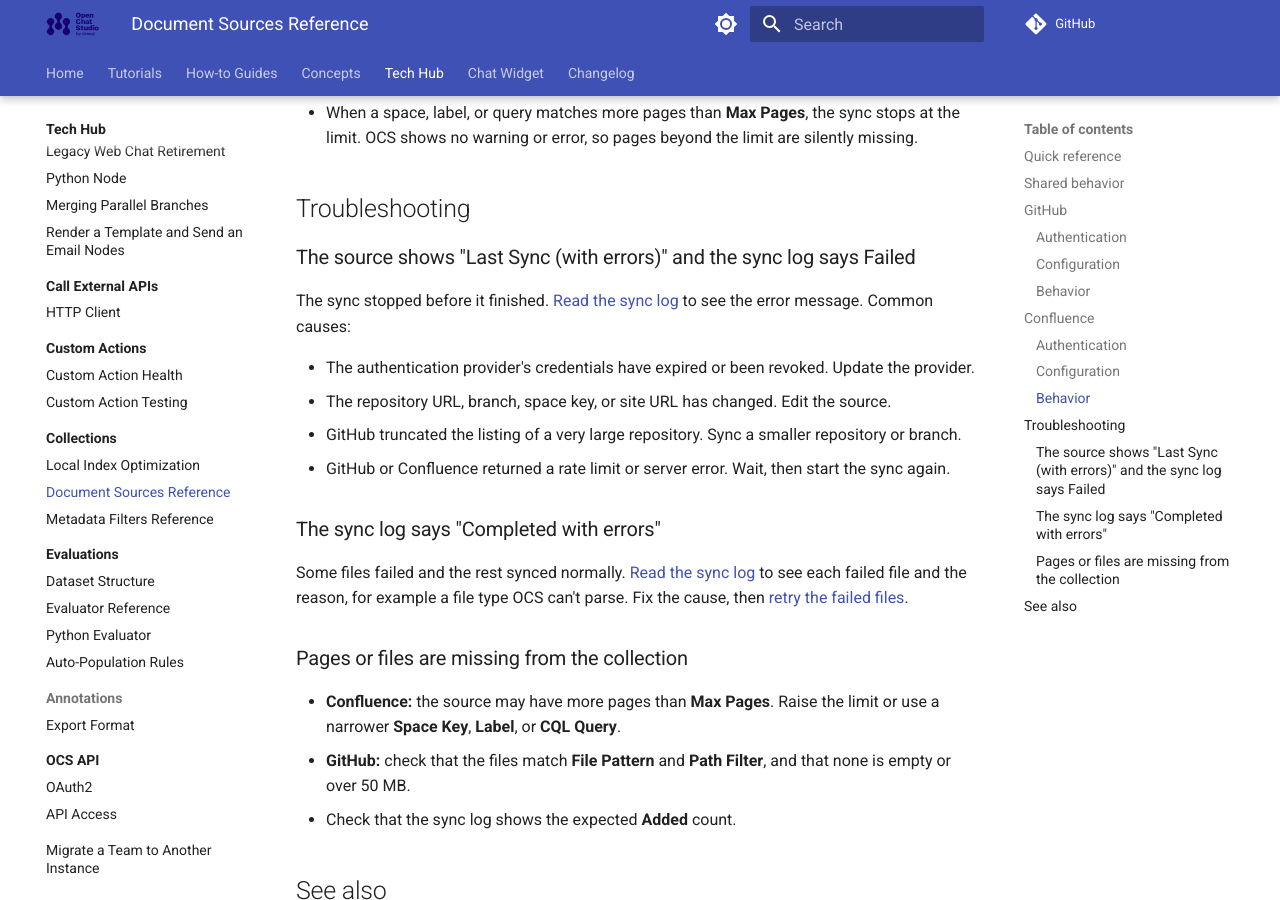
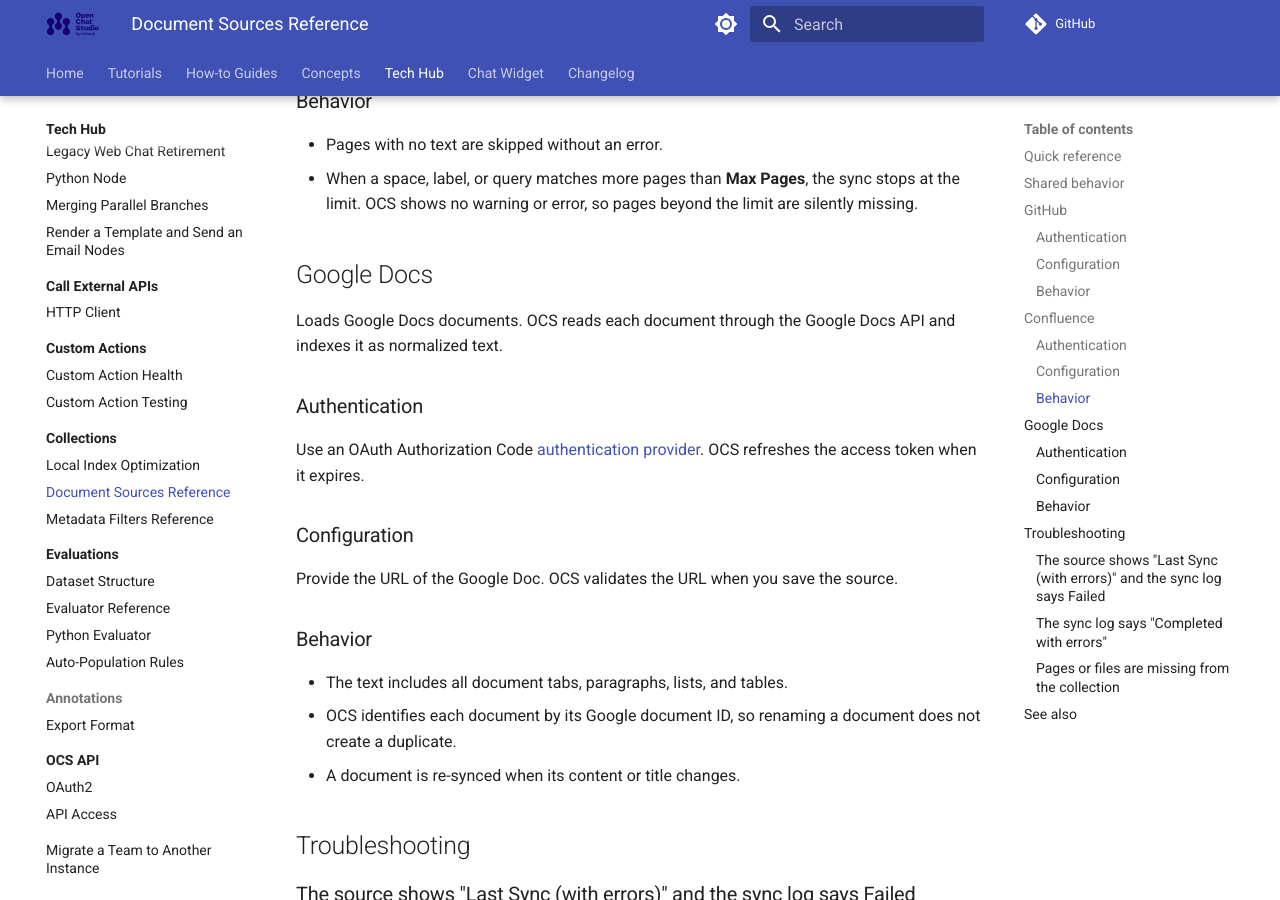
Before and after one commit to dimagi/open-chat-studio-docs, an MkDocs documentation site: the page built from docs/tech-hub/collections/document_sources.md, in a window 1280 px wide and 900 px high, scrolled down 2725 px. Built offline with MkDocs 1.6.1 and Material for MkDocs 9.7.7, drawn with Linux system fonts in a browser that asks for light colours; a script that is not in the unit is left out; comment, search, counter and statistics services are not loaded; some of the changed text lies outside the part shown.

Commit message:
update changelog and docs from OCS PR #4963
Co-Authored-By: Claude Opus 5.5 <noreply@anthropic.com>

```diff
--- a/docs/tech-hub/collections/document_sources.md
+++ b/docs/tech-hub/collections/document_sources.md
@@ -1,10 +1,10 @@
 ---
 title: Document Sources Reference
-description: Configuration, authentication, sync behavior, and troubleshooting for GitHub and Confluence document sources
+description: Configuration, authentication, sync behavior, and troubleshooting for GitHub, Confluence, and Google Docs document sources
 ---
 # Document Sources Reference
 
-Fields, authentication, sync behavior, and troubleshooting for GitHub and Confluence [document sources](../../concepts/collections/indexed_collections/document_sources.md).
+Fields, authentication, sync behavior, and troubleshooting for GitHub, Confluence, and Google Docs [document sources](../../concepts/collections/indexed_collections/document_sources.md).
 To add a source or read its sync log, follow the guide to [set up and manage document sources](../../how-to/document_sources.md).
 
 ## Quick reference
@@ -13,6 +13,7 @@ To add a source or read its sync log, follow the guide to [set up and manage doc
 |--------|-------------------------|--------------------------|--------------------------------------------------------------------------|
 | [GitHub](#github) | [Bearer Token](../../concepts/team/authentication_providers.md#bearer-token) | Its content hash (`sha`) changes | File path in the repository, linked to a download copy stored in OCS |
 | [Confluence](#confluence) | [Basic Auth](../../concepts/team/authentication_providers.md#basic-auth) | The page's last-modified time changes | Page title, linked to the Confluence page |
+| [Google Docs](#google-docs) | [OAuth Authorization Code](../../concepts/team/authentication_providers.md#oauth-authorization-code) | The document's content or title changes | — |
 
 ## Shared behavior
 
@@ -86,6 +87,27 @@ OCS refuses to save the source if none or more than one is filled in.
 - When a space, label, or query matches more pages than **Max Pages**, the sync stops at the limit.
   OCS shows no warning or error, so pages beyond the limit are silently missing.
 
+## Google Docs
+
+Loads Google Docs documents.
+OCS reads each document through the Google Docs API and indexes it as normalized text.
+
+### Authentication
+
+Use an OAuth Authorization Code [authentication provider](../../concepts/team/authentication_providers.md#oauth-authorization-code).
+OCS refreshes the access token when it expires.
+
+### Configuration
+
+Provide the URL of the Google Doc.
+OCS validates the URL when you save the source.
+
+### Behavior
+
+- The text includes all document tabs, paragraphs, lists, and tables.
+- OCS identifies each document by its Google document ID, so renaming a document does not create a duplicate.
+- A document is re-synced when its content or title changes.
+
 ## Troubleshooting
 
 ### The source shows "Last Sync (with errors)" and the sync log says Failed
```
Also changed, not shown: docs/changelog.md (+3 -0 lines), docs/concepts/collections/indexed_collections/document_sources.md (+1 -0 lines), docs/concepts/team/authentication_providers.md (+7 -1 lines), docs/how-to/document_sources.md (+4 -4 lines).
